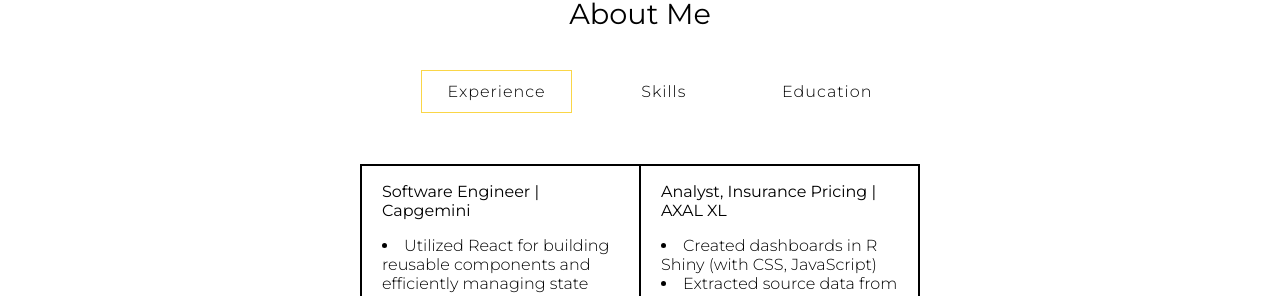
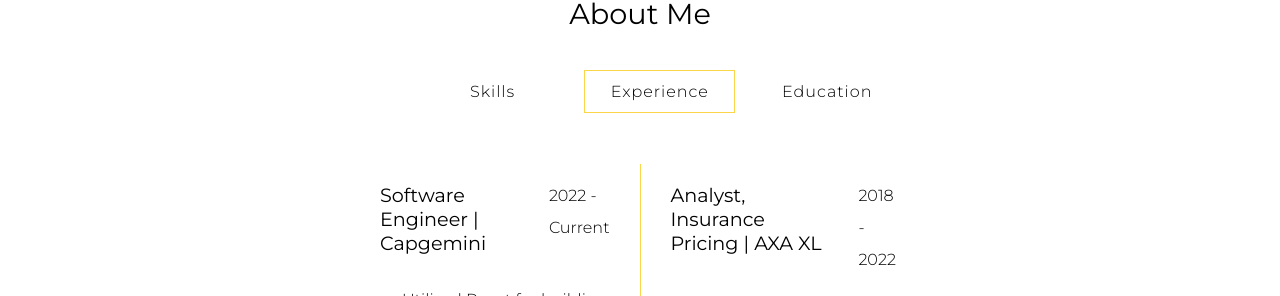
Before and after one commit to AnnaRaczy/LandingPage, a React (Create React App) app in the folder landing_page/: page / in a window 1280 px wide. Both pictures are taken after a click on the button "Experience". Shown: the part 504-800 px from the top of the page. Built offline with nearby package versions, Linux system fonts and the light colour scheme.

Commit message:
Experience section

```diff
--- a/landing_page/src/components/main/detailsSection/AboutSection.scss
+++ b/landing_page/src/components/main/detailsSection/AboutSection.scss
@@ -4,22 +4,18 @@
 @import '../../../styles/fonts.scss';
 
 .about__container {
-    // @include flex(row, center, center);
-    // border: 1px solid black;
     margin-top: 70px;
     height: $aboutSection-height;
-    padding: 0 60px;
+    padding: 0 50px;
     text-align: center;
 
     &--title {
-        // border: 1px solid black;
         font-size: 1.8em;
         font-weight: 400;
     }
 
     &--menu {
         .content--menu {
-            // border: 1px solid black;
             font-family: $montserrat;
         }
 
@@ -35,7 +31,7 @@
             padding: 0.7em 1.6em;
         }
 
-        .list--item1 {
+        .list--item0 {
             margin: 0.02em 1.4em;
         }
 
@@ -44,29 +40,48 @@
         }
 
         .active {
-            border: 1.4px solid #fad648;
+            border: 1.4px solid $gold-borders;
         }
 
         .content--text {
-            // border: 1px solid black;
             margin: 40px 300px;
             text-align: left;
         }
 
         .text__section {
-            border: 1px solid black;
             display: flex;
+            margin-bottom: 50px;
 
             &--item {
-                border: 1px solid black;
-                padding: 0 20px;
+                padding: 0 30px;
                 width: 50%;
             }
 
+            .company--Capgemini {
+                border-right: 1.4px solid $gold-borders;
+            }
+
+            .position__info {
+                display: flex;
+                justify-content: left;
+            }
             .job--title {
+                // border: 1px solid black;
+                font-size: 1.2em;
                 font-weight: 400;
-                // letter-spacing: 0.15em;
+                margin-right: 30px;
             }
+
+            .job--years {
+                line-height: 200%;
+            }
+        }
+        .positions--older {
+            // border: 1px solid black;
+            font-size: 0.9em;
+            font-weight: 400;
+            margin-left: 30px;
+            margin-right: 30px;
         }
     }
 }
--- a/landing_page/src/components/main/detailsSection/AboutSection.tsx
+++ b/landing_page/src/components/main/detailsSection/AboutSection.tsx
@@ -3,26 +3,82 @@ import * as constants from '../../../utlis/constants';
 import { clsx } from 'clsx';
 import './AboutSection.scss';
 
-const Experience: React.FC = () => {
+type PropsExperience = {
+    job_title: string;
+    company: string;
+    years: string;
+    description: string[];
+};
+
+const Position: React.FC<PropsExperience> = ({
+    job_title,
+    company,
+    years,
+    description,
+}) => {
     return (
-        <div className="text__section">
-            <div className="text__section--item">
-                <p className="job--title">{`${constants.JOB_TITLE_CAP} | ${constants.CAP}`}</p>
+        <div className={`text__section--item company--${company}`}>
+            <div className="position__info">
+                <p className="job--title">{`${job_title} | ${company}`}</p>
+                <p className="job--years">{years}</p>
+            </div>
             <p className="experience--list">
-                    {constants.JOB_DESC_CAP.map((elem, i) => (
+                {description.map((elem, i) => (
                     <li key={i}>{elem}</li>
                 ))}
             </p>
         </div>
-            <div className="text__section--item">
-                <p className="job--title">{`${constants.JOB_TITLE_AXA} | ${constants.AXA}`}</p>
-                <p className="experience--list">
-                    {constants.JOB_DESC_AXA.map((elem, i) => (
-                        <li key={i}>{elem}</li>
+    );
+};
+const positionsData = ['CS', 'MAS'];
+
+const OtherPositions: React.FC = () => {
+    return (
+        <>
+            {positionsData.map((company) => (
+                <p>
+                    <span className="positions--older">
+                        {`constants.JOB_TITLE_${company}`} |{' '}
+                        {`constants.${company}`}
+                    </span>
+                    {`constants.YEARS_${company}`}
+                </p>
             ))}
+            {/* <p>
+                <span className="positions--older">
+                    {constants.JOB_TITLE_CS} | {constants.CS}
+                </span>
+                {constants.YEARS_CS}
             </p>
+            <p>
+                <span className="positions--older">
+                    {constants.JOB_TITLE_MAS} | {constants.MAS}
+                </span>
+                {constants.YEARS_MAS}
+            </p> */}
+        </>
+    );
+};
+
+const Experience: React.FC = () => {
+    return (
+        <>
+            <div className="text__section">
+                <Position
+                    job_title={constants.JOB_TITLE_CAP}
+                    company={constants.CAP}
+                    years={constants.YEARS_CAP}
+                    description={constants.JOB_DESC_CAP}
+                />
+                <Position
+                    job_title={constants.JOB_TITLE_AXA}
+                    company={constants.AXA}
+                    years={constants.YEARS_AXA}
+                    description={constants.JOB_DESC_AXA}
+                />
             </div>
-        </div>
+            <OtherPositions />
+        </>
     );
 };
 const Skills: React.FC = () => {
@@ -36,8 +92,8 @@ const AboutList: React.FC = () => {
     const [active, setActive] = useState<undefined | number>(0);
 
     const listElements = {
+        Skills: constants.SKILLS,
         Experience: constants.EXPERIENCE,
-        Skills: constants.SKILLS,
         Education: constants.EDUCATION,
     };
 
@@ -46,13 +102,13 @@ const AboutList: React.FC = () => {
     let component;
     switch (active) {
         case 1:
-            component = <Skills />;
+            component = <Experience />;
             break;
         case 2:
             component = <Education />;
             break;
         default:
-            component = <Experience />;
+            component = <Skills />;
     }
 
     return (
--- a/landing_page/src/styles/colors.scss
+++ b/landing_page/src/styles/colors.scss
@@ -9,3 +9,4 @@ $black-common: #000;
 // $grey-navbar: #252323;
 $grey-navbar: #3d3636;
 // $grey-navbar: #494444;
+$gold-borders: #fad648;
--- a/landing_page/src/styles/constants.scss
+++ b/landing_page/src/styles/constants.scss
@@ -1,5 +1,5 @@
 $navbar-height: 80px;
 $introSection-height: 350px;
-$aboutSection-height: 450px;
+$aboutSection-height: 500px;
 $portfolioSection-height: 450px;
 $padding: 15px;
--- a/landing_page/src/utlis/constants.ts
+++ b/landing_page/src/utlis/constants.ts
@@ -30,11 +30,12 @@ export const JOB_TITLE_AXA = 'Analyst, Insurance Pricing';
 export const JOB_TITLE_CS = 'Expense Line Controller';
 export const JOB_TITLE_MAS = 'Medical Billing Officer';
 export const CAP = 'Capgemini';
-export const AXA = 'AXAL XL';
-export const CS = 'Credir Suisse';
+export const AXA = 'AXA XL';
+export const CS = 'Credit Suisse';
 export const MAS = 'Medserv';
 export const JOB_DESC_CAP = [
-    'Utilized React for building reusable components and efficiently managing state using hooks',
+    'Utilized React for building reusable components',
+    'Efficiently managed state using hooks',
     'Employed TypeScript to enhance code quality',
     'Utilized Sass to create maintainable and scalable stylesheets',
     'Wrote unit tests using Jest',
@@ -45,6 +46,14 @@ export const JOB_DESC_AXA = [
     'Data analysis in R',
     'Maintained QlikView dashboards',
 ];
+export const YEARS_CAP = ' 2022 - Current';
+export const YEARS_AXA = ' 2018 - 2022';
+export const YEARS_CS = ' 2017 - 2018';
+export const YEARS_MAS = ' 2016 - 2017';
+
+export const TECHINCAL_SKILLS = 'Technical Skills:';
+export const COMPETENT = 'Competent: JavaScript, React, Sass, HTML5, Jest, Git';
+export const INTERMEDIATE = 'Intermediate: TypeScript, Node.js, Docker';
 
 // Portfolio Section
 export const DONATE_YOUR_THINGS = 'Donate Your Things';
```
Lines whose indentation alone changed are shown as unchanged.
